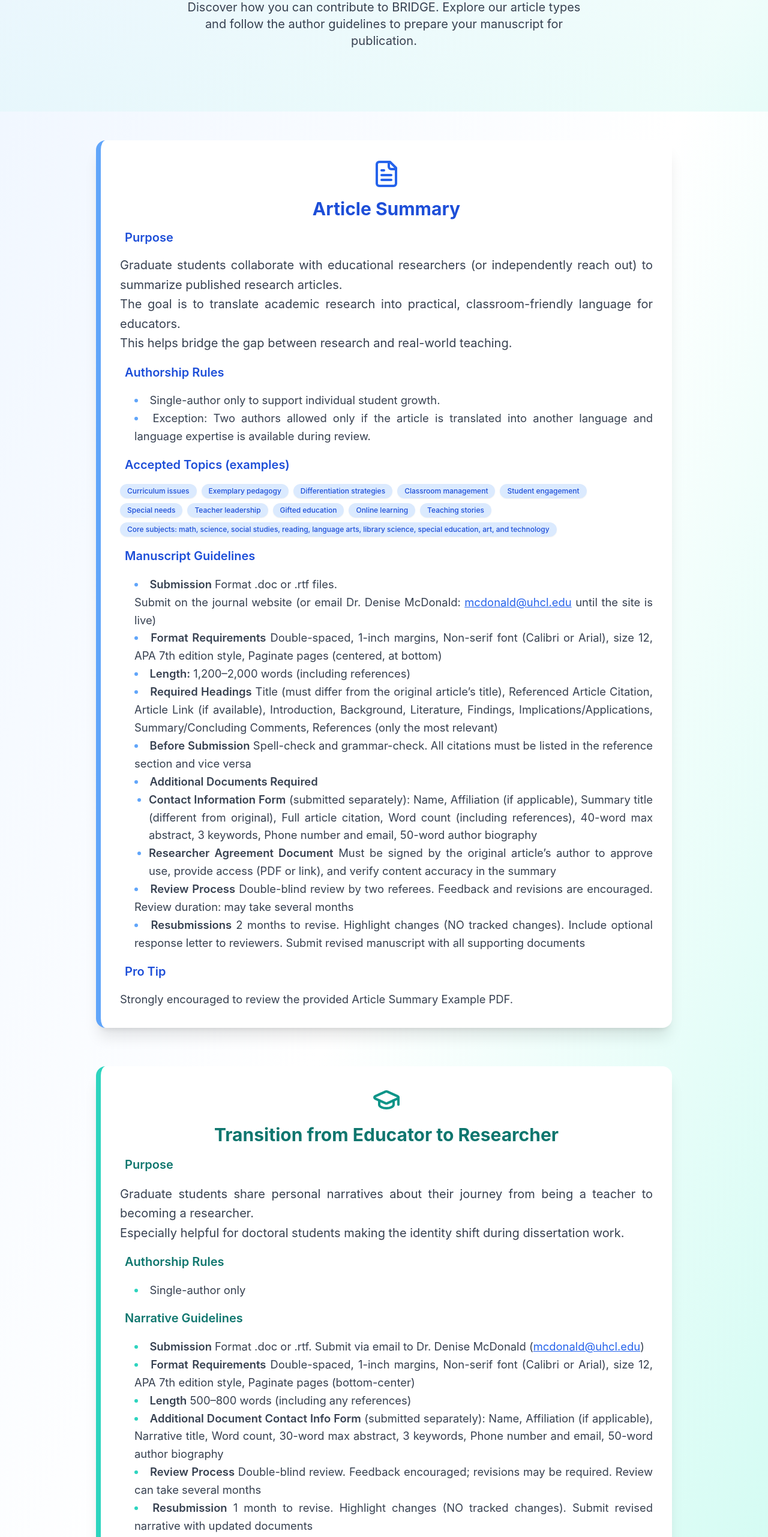
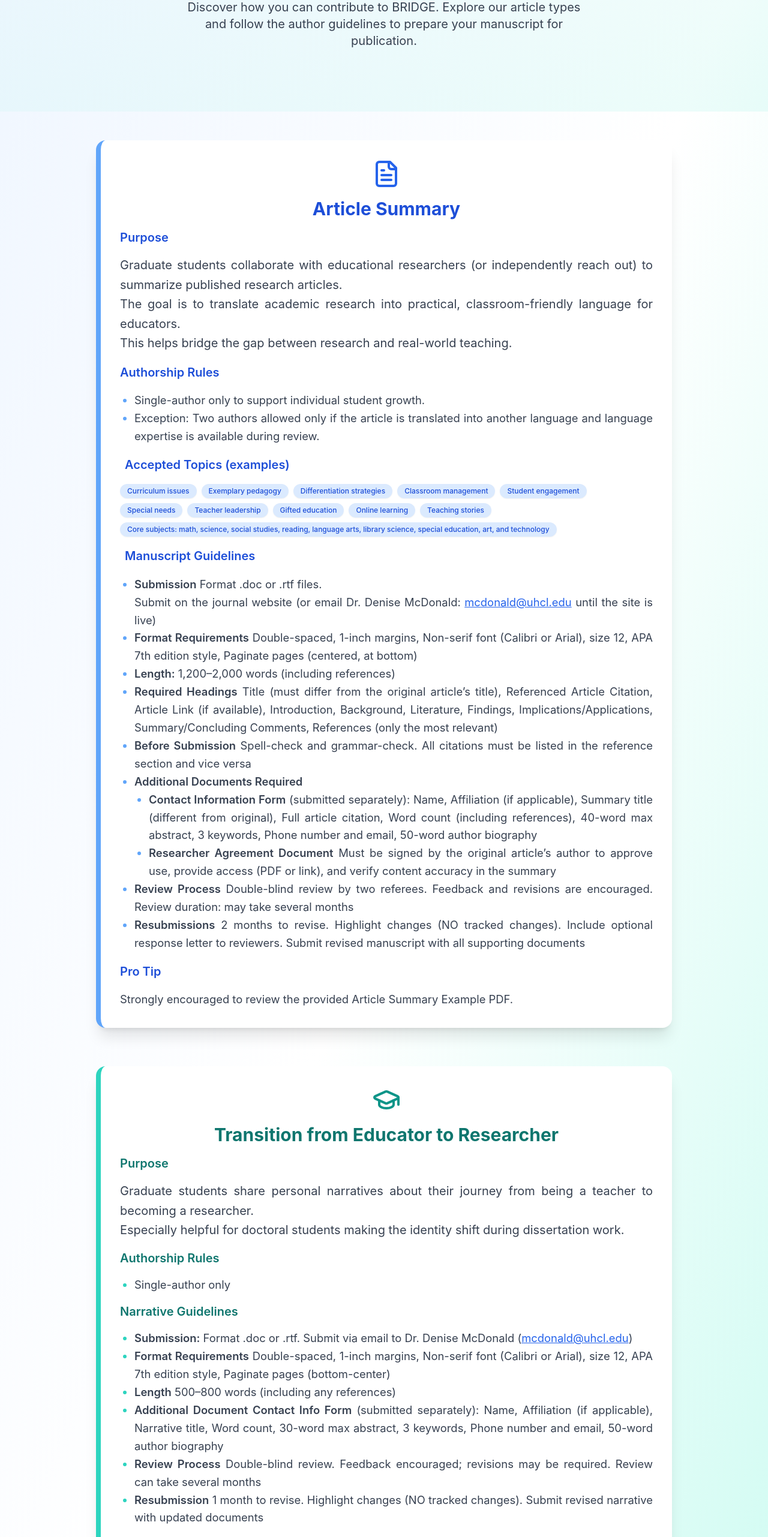
Before and after one commit to Faizyab-Ghaznavi-Tech/Bridge, a React (Vite) app: page /articles-types in a window 1280 px wide. Shown: the part 234-2797 px from the top of the page at 60% size. Built offline with nearby package versions, Linux system fonts and the light colour scheme.

Commit message:
update alignment

```diff
--- a/src/pages/About.tsx
+++ b/src/pages/About.tsx
@@ -65,17 +65,17 @@ const About: React.FC = () => {
 			<section className="py-20 bg-gradient-to-br from-white via-blue-50 to-teal-50 dark:from-gray-900 dark:via-gray-800 dark:to-gray-900 transition-colors duration-500">
 				<div className="max-w-5xl mx-auto px-4 sm:px-6 lg:px-8">
 					<div className="grid grid-cols-1 md:grid-cols-2 gap-12 items-center">
-						<div className="reveal-on-scroll opacity-0 animate-fade-in-up text-justify">
+						<div className="reveal-on-scroll opacity-0 animate-fade-in-up ">
 							<h2 className="text-3xl md:text-4xl font-bold text-gray-900 dark:text-white mb-6">
 								Why BRIDGE?
 							</h2>
-							<p className="text-lg text-gray-600 dark:text-gray-300 mb-6 leading-relaxed text-justify">
+							<p className="text-lg text-gray-600 dark:text-gray-300 mb-6 leading-relaxed">
 								The purpose of BRIDGE is to forward research information to the fingertips of teachers, focusing on classroom practice strategies that enhance pedagogy and student learning. The journal is a vehicle for disseminating research findings from diverse domains and multiple researchers, making them freely accessible to educators in all schooling environments.
 							</p>
 							<h3 className="text-2xl font-semibold text-blue-700 dark:text-blue-300 mb-4 mt-8">
 								Our Story
 							</h3>
-							<p className="text-lg text-gray-600 dark:text-gray-300 leading-relaxed text-justify">
+							<p className="text-lg text-gray-600 dark:text-gray-300 leading-relaxed">
 								To meet the needs of practitioners for current, applicable research, founding editor{' '}
 								<span className="font-semibold text-blue-700 dark:text-blue-300">
 									Denise McDonald
@@ -88,7 +88,7 @@ const About: React.FC = () => {
 							<h3 className="text-2xl font-semibold text-gray-900 dark:text-white mb-4 text-center">
 								Our Goals
 							</h3>
-							<div className="text-lg text-gray-700 dark:text-gray-200 mb-6 space-y-6 text-justify">
+							<div className="text-lg text-gray-700 dark:text-gray-200 mb-6 space-y-6 ">
     <div>
         <span className="font-semibold text-blue-600 dark:text-blue-400 block">
             Primary
@@ -106,7 +106,7 @@ const About: React.FC = () => {
         </span>
     </div>
 </div>
-<p className="text-gray-700 dark:text-gray-300 text-left mt-4 text-justify">
+<p className="text-gray-700 dark:text-gray-300 text-left mt-4 ">
     Supported by endowments from the University of Houston – Clear Lake (Sandra
     Johnson/Barrios Technology Endowed Professorship, Denise McDonald) and Texas A&M
     (Houston Endowment Endowed Chair in Urban Education, Cheryl Craig), BRIDGE is a
--- a/src/pages/ArticlesTypes.tsx
+++ b/src/pages/ArticlesTypes.tsx
@@ -80,20 +80,20 @@ const ArticlesTypes: React.FC = () => {
             </div>
             <h2 className="text-3xl font-bold text-blue-700 dark:text-teal-300 mb-4 text-center">Article Summary</h2>
 
-            {/* Add text-justify here */}
+
             <div className="space-y-4 text-[1.15rem] md:text-[1.25rem] leading-relaxed text-justify">
-              <div className="flex items-center gap-2 text-blue-700 dark:text-blue-300 font-semibold text-xl">
-                <span className="text-2xl"></span> Purpose
+              <div className="flex items-center  text-blue-700 dark:text-blue-300 font-semibold text-xl">
+                <span className="text-2xl"></span>Purpose
               </div>
               <p className="text-gray-700 dark:text-gray-300">
                 Graduate students collaborate with educational researchers (or independently reach out) to summarize published research articles.<br />
                 The goal is to translate academic research into practical, classroom-friendly language for educators.<br />
                 This helps bridge the gap between research and real-world teaching.
               </p>
-              <div className="flex items-center gap-2 text-blue-700 dark:text-blue-300 font-semibold">
+              <div className="flex items-center text-blue-700 dark:text-blue-300 font-semibold">
                 <span className="text-2xl"></span> Authorship Rules
               </div>
-              <ul className="list-disc list-inside text-gray-700 dark:text-gray-300 ml-6 text-[1.08rem] md:text-[1.15rem] leading-relaxed custom-blue-bullets">
+              <ul className="list-disc  text-gray-700 dark:text-gray-300 ml-6 text-[1.08rem] md:text-[1.15rem] leading-relaxed custom-blue-bullets">
                 <li>Single-author only to support individual student growth.</li>
                 <li>Exception: Two authors allowed only if the article is translated into another language and language expertise is available during review.</li>
               </ul>
@@ -114,7 +114,7 @@ const ArticlesTypes: React.FC = () => {
               <div className="flex items-center gap-2 text-blue-700 dark:text-blue-300 font-semibold mt-4">
                 <span className="text-2xl"></span> Manuscript Guidelines
               </div>
-              <ul className="list-disc list-inside text-gray-700 dark:text-gray-300 ml-6 text-[1.08rem] md:text-[1.15rem] leading-relaxed custom-blue-bullets">
+              <ul className="list-disc text-gray-700 dark:text-gray-300 ml-6 text-[1.08rem] md:text-[1.15rem] leading-relaxed custom-blue-bullets">
                 <li>
                   <span className="font-semibold">Submission</span> Format .doc or .rtf files.<br />
                   Submit on the journal website (or email Dr. Denise McDonald: <a href="mailto:mcdonald@uhcl.edu" className="text-blue-600 underline">mcdonald@uhcl.edu</a> until the site is live)
@@ -149,7 +149,7 @@ const ArticlesTypes: React.FC = () => {
                   <span className="font-semibold">Resubmissions</span> 2 months to revise. Highlight changes (NO tracked changes). Include optional response letter to reviewers. Submit revised manuscript with all supporting documents
                 </li>
               </ul>
-              <div className="flex items-center gap-2 text-blue-700 dark:text-blue-300 font-semibold mt-2">
+              <div className="flex items-center text-blue-700 dark:text-blue-300 font-semibold mt-2">
                 <span className="text-2xl"></span> Pro Tip
               </div>
               <p className="text-gray-700 dark:text-gray-300 mb-2 text-[1.08rem] md:text-[1.15rem] leading-relaxed">
@@ -168,25 +168,22 @@ const ArticlesTypes: React.FC = () => {
               </div><h2 className="text-3xl font-bold text-teal-700 dark:text-teal-300 mb-4 text-center">Transition from Educator to Researcher</h2>
 
             <div className="space-y-4 text-[1.15rem] md:text-[1.25rem] leading-relaxed text-justify">
-              <div className="flex items-center gap-2 text-teal-700 dark:text-teal-300 font-semibold">
-                <span className="text-2xl"></span> Purpose
-              </div>
+              {/* Purpose */}
+              <div className="text-teal-700 dark:text-teal-300 font-semibold text-xl">Purpose</div>
               <p className="text-gray-700 dark:text-gray-300">
                 Graduate students share personal narratives about their journey from being a teacher to becoming a researcher.<br />
                 Especially helpful for doctoral students making the identity shift during dissertation work.
               </p>
-              <div className="flex items-center gap-2 text-teal-700 dark:text-teal-300 font-semibold">
-                <span className="text-2xl"></span> Authorship Rules
-              </div>
-              <ul className="list-disc list-inside text-gray-700 dark:text-gray-300 ml-6 text-[1.08rem] md:text-[1.15rem] leading-relaxed custom-teal-bullets">
+              {/* Authorship Rules */}
+              <div className="text-teal-700 dark:text-teal-300 font-semibold text-xl mt-6">Authorship Rules</div>
+              <ul className="list-disc custom-teal-bullets text-gray-700 dark:text-gray-300 text-[1.08rem] md:text-[1.15rem] leading-relaxed pl-6">
                 <li>Single-author only</li>
               </ul>
-              <div className="flex items-center gap-2 text-teal-700 dark:text-teal-300 font-semibold mt-4">
-                <span className="text-2xl"></span> Narrative Guidelines
-              </div>
-              <ul className="list-disc list-inside text-gray-700 dark:text-gray-300 ml-6 text-[1.08rem] md:text-[1.15rem] leading-relaxed custom-teal-bullets ">
+              {/* Narrative Guidelines */}
+              <div className="text-teal-700 dark:text-teal-300 font-semibold text-xl mt-6">Narrative Guidelines</div>
+              <ul className="list-disc custom-teal-bullets text-gray-700 dark:text-gray-300 text-[1.08rem] md:text-[1.15rem] leading-relaxed pl-6">
                 <li>
-                  <span className="font-semibold">Submission</span> Format .doc or .rtf. Submit via email to Dr. Denise McDonald (<a href="mailto:mcdonald@uhcl.edu" className="text-blue-600 underline">mcdonald@uhcl.edu</a>)
+                  <span className="font-semibold">Submission:</span> Format .doc or .rtf. Submit via email to Dr. Denise McDonald (<a href="mailto:mcdonald@uhcl.edu" className="text-blue-600 underline">mcdonald@uhcl.edu</a>)
                 </li>
                 <li>
                   <span className="font-semibold">Format Requirements</span> Double-spaced, 1-inch margins, Non-serif font (Calibri or Arial), size 12, APA 7th edition style, Paginate pages (bottom-center)
@@ -204,7 +201,7 @@ const ArticlesTypes: React.FC = () => {
                   <span className="font-semibold">Resubmission</span> 1 month to revise. Highlight changes (NO tracked changes). Submit revised narrative with updated documents
                 </li>
               </ul>
-              <div className="flex items-center gap-2 text-teal-700 dark:text-teal-300 font-semibold mt-2">
+              <div className="flex items-center  text-teal-700 dark:text-teal-300 font-semibold mt-2">
                 <span className="text-2xl"></span> Pro Tip
               </div>
               <p className="text-gray-700 dark:text-gray-300 mb-2 text-[1.08rem] md:text-[1.15rem] leading-relaxed">
--- a/src/pages/CheckList.tsx
+++ b/src/pages/CheckList.tsx
@@ -144,14 +144,14 @@ const CheckList: React.FC = () => {
                 key={section.title}
                 className={`bg-white dark:bg-gray-800 rounded-2xl shadow-xl p-8 border-l-8 ${color.border} reveal-on-scroll opacity-0`}
               >
-                <h2 className={`text-2xl md:text-3xl font-bold mb-4 flex items-center gap-2 ${color.heading}`}>
+                <h2 className={`text-2xl md:text-3xl font-bold mb-4 flex items-center  ${color.heading}`}>
                   {section.title}
                 </h2>
-                <ul className={`list-disc list-inside text-gray-700 dark:text-gray-200 text-base md:text-lg space-y-4 text-justify ${bulletClass}`}>
+                <ul className={`list-disc text-gray-700 pl-6 dark:text-gray-200 text-base md:text-lg space-y-4 ${bulletClass}`}>
                   {section.items.map((item, i) => (
                     <li
                       key={i}
-                      className="pl-6"
+
                     >
                       {item}
                     </li>
```
